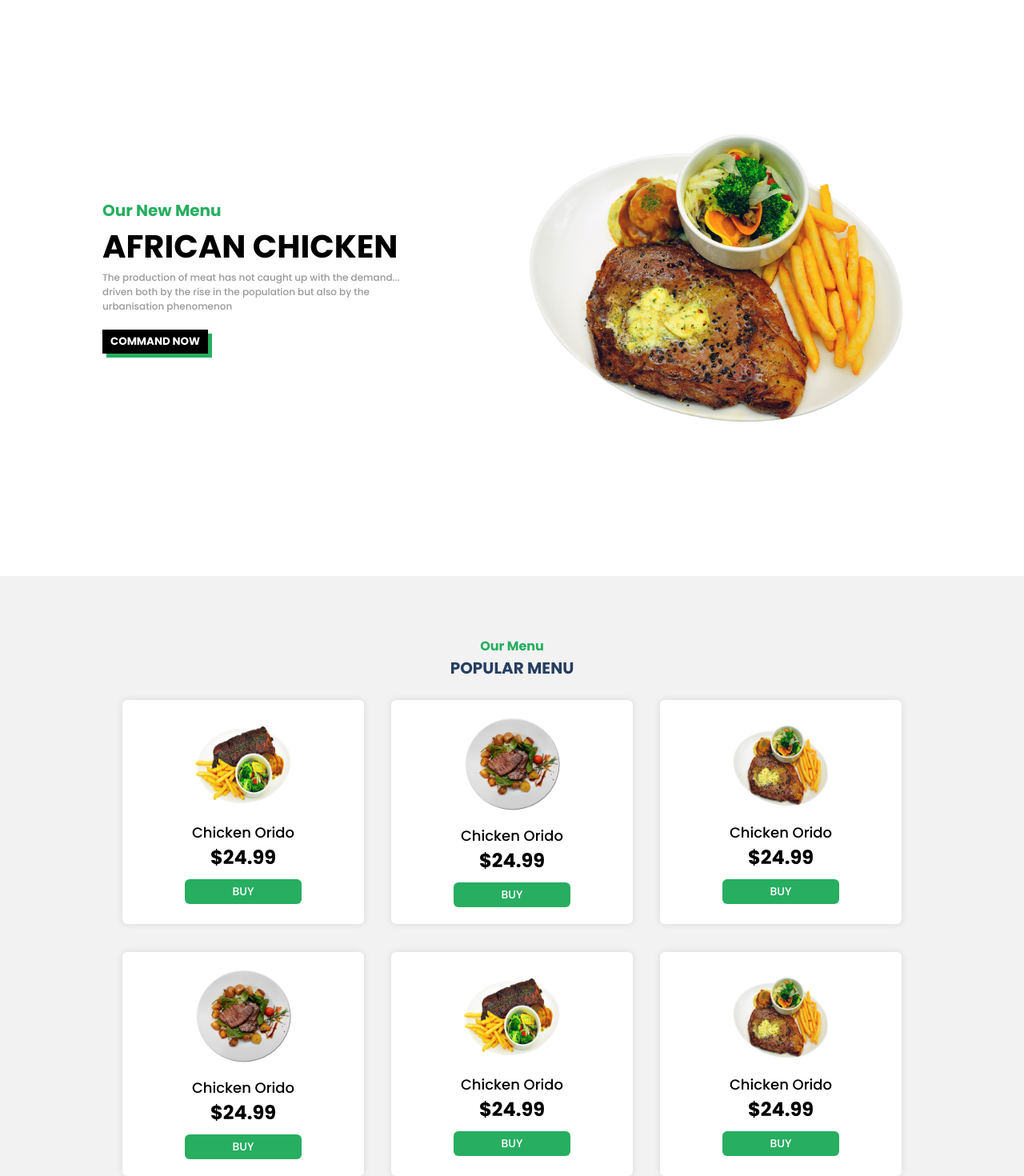
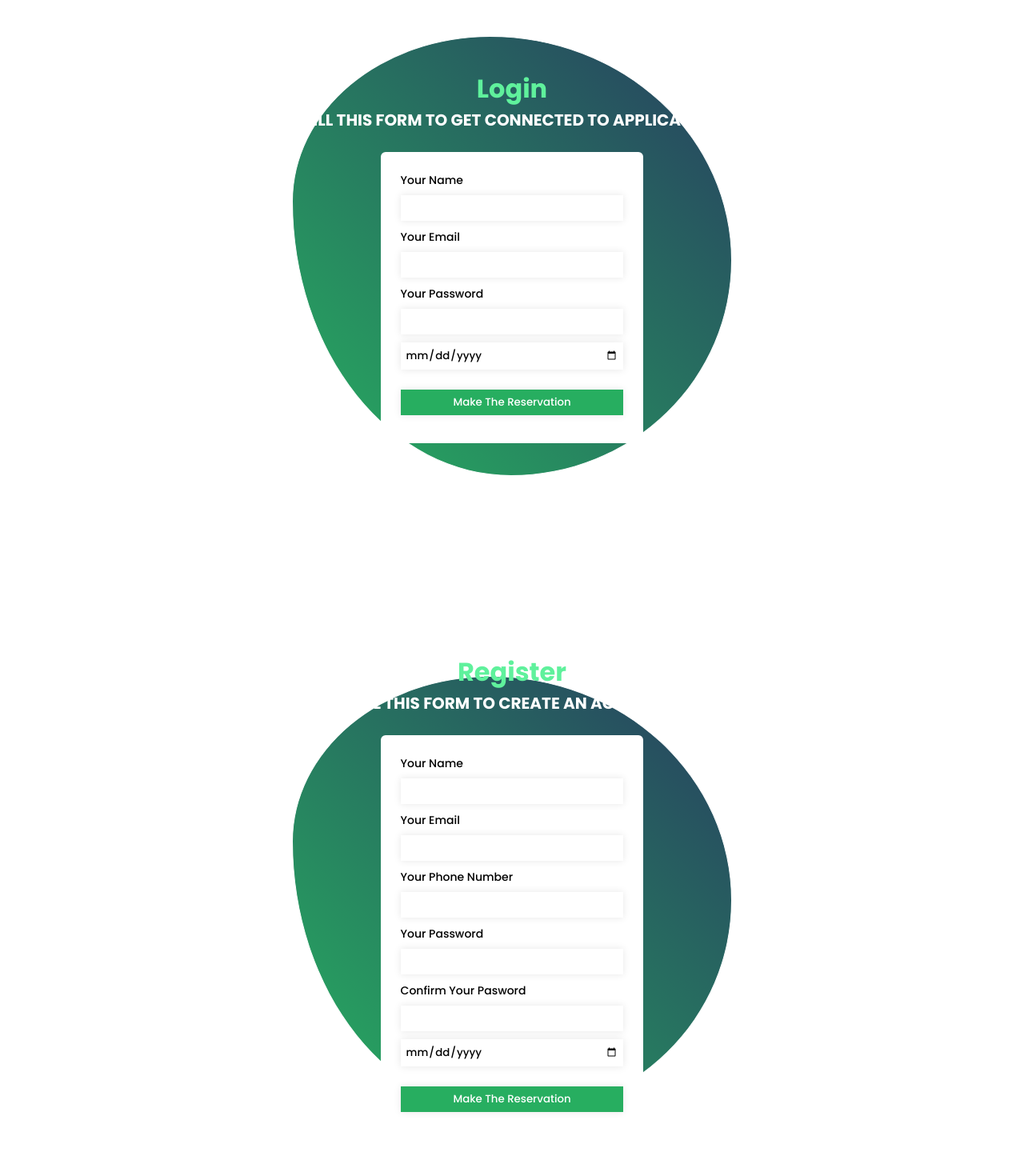
Before and after one commit to BlondelMbou/fastfood, a React (Create React App) app: page / in a window 1280 px wide. Shown: the part 80-1550 px from the top of the page at 80% size. Built offline with nearby package versions, Linux system fonts and the light colour scheme.

Commit message:
add a button on registration and login forms

```diff
--- a/src/App.css
+++ b/src/App.css
@@ -2,10 +2,12 @@
 
 :root {
   --green-primary: #27ae60;
+  --green-light: #5ff19c;
   --black-primary: #000;
   --dark-blue: #273e60;
   --gray: #999;
   --gray-shadow: #0000001a;
+  --bg-black: #0000000d;
   --white: #FFF;
   --big-title-size: 40px;
   --mid-title-size: 30px;
--- a/src/components/AppRoot.jsx
+++ b/src/components/AppRoot.jsx
@@ -3,14 +3,18 @@ import React from 'react'
 import './animations.css'
 import Header from './Header/Header'
 import Hero from './Hero/Hero'
+import Login from './Login/Login'
 import Menu from './Menu/Menu'
+import Register from './Register/Register'
 
 function AppRoot() {
     return (
         <div className="approot">
             <Header />
-            <Hero />
-            <Menu />
+            {/* <Hero />
+            <Menu /> */}
+            <Login />
+            <Register />
         </div>
     )
 }
--- /dev/null
+++ b/src/components/Login/Login.jsx
@@ -0,0 +1,30 @@
+import React from 'react'
+
+import './login.css'
+
+function Login() {
+    return (
+        <div className='login'>
+            <div className="bubble login-container">
+                {/* <section id="reservation"> */}
+                <div className="titles">
+                    <h1 class="big">Login</h1>
+                    <h2 class="title">Fill this form to get connected to application</h2>
+                </div>
+                <form action="">
+                    <label> Your Name</label>
+                    <input type="text" />
+                    <label> Your Email</label>
+                    <input type="email" />
+                    <label> Your Password</label>
+                    <input type="text" />
+                    <input type="date" />
+                    <input type="submit" value="Make The Reservation" />
+                </form>
+                {/* </section> */}
+            </div>
+        </div>
+    )
+}
+
+export default Login
--- /dev/null
+++ b/src/components/Login/login.css
@@ -0,0 +1,75 @@
+.login {
+    width: 100%;
+    height: 100vh;
+    /* background-color: var(--berge); */
+    display: flex;
+    justify-content: center;
+    align-items: center;
+}
+
+.login-container {
+    display: flex;
+    flex-flow: column nowrap;
+    justify-content: center;
+    align-items: center;
+}
+
+.bubble {
+    border: 1px solid #fff;
+    width: 40vw;
+    min-width: 550px;
+    height: 40vw;
+    min-height: 550px;
+    content: '';
+    border-radius: 54% 46% 42% 58% / 60% 58% 42% 40%;
+    background-image: linear-gradient(to right top, var(--green-primary), var(--dark-blue));
+    animation: wave 15s linear infinite;
+    margin: 100px auto;
+}
+
+.login-container .titles {
+
+    text-align: center;
+}
+
+.login form {
+    display: flex;
+    flex-direction: column;
+    width: 60%;
+    /* height: 30vh; */
+    background-color: var(--white);
+    padding: 25px;
+    border-radius: 6px;
+}
+
+.login form label {
+    margin-bottom: 8px;
+    font-size: 14px;
+}
+
+.login form input {
+    margin-bottom: 10px;
+    padding: 5px;
+    border: 1px solid transparent;
+    box-shadow: 0 0 10px var(--gray-shadow);
+    outline: 0;
+}
+
+.login form input:focus {
+    outline: 1px solid var(--green-primary);
+}
+
+.login form input[type='submit'] {
+    margin-top: 15px;
+    color: #fff;
+    background-color: var(--green-primary);
+    border: 1px solid var(--green-primary);
+}
+
+.bubble h2, .bubble h4 {
+    color: var(--white);
+}
+
+.bubble h1 {
+    color: #5ff19c;
+}
--- a/src/components/Menu/menu.css
+++ b/src/components/Menu/menu.css
@@ -5,21 +5,21 @@
     align-items: center;
     justify-content: center;
     flex-direction: column;
-    background-color: rgba(0, 0, 0, 0.05);
+    background-color: var(--bg-black);
     padding: 50px 10px;
 }
 
 .mini_title {
     margin-top: 25px;
     font-size: 16px;
-    color: #27ae60;
+    color: var(--green-primary);
     text-transform: capitalize;
 }
 
 .title {
     font-size: 20px;
     text-transform: uppercase;
-    color: #273e60;
+    color: var(--dark-blue);
     margin-bottom: 25px;
     text-align: center;
 }
@@ -34,7 +34,7 @@
 .dishes .dish {
     height: 280px;
     width: 30%;
-    background-color: #fff;
+    background-color: var(--white);
     padding: 25px;
     display: flex;
     align-items: center;
@@ -43,7 +43,7 @@
     border-radius: 6px;
     margin-bottom: 35px;
     transition: 0.5s;
-    box-shadow: 0 0 10px rgba(0, 0, 0, 0.1);
+    box-shadow: 0 0 10px var(--gray-shadow);
 }
 
 .dishes .dish img {
@@ -61,9 +61,9 @@
     margin-top: 10px;
     font-size: 14px;
     text-decoration: 0;
-    background-color: #27ae60;
+    background-color: var(--green-primary);
     padding: 5px 60px;
-    color: #fff;
+    color: var(--white);
     border-radius: 6px;
 }
 
--- /dev/null
+++ b/src/components/Register/Register.jsx
@@ -0,0 +1,34 @@
+import React from 'react'
+
+import './register.css'
+
+function Register() {
+    return (
+        <div className='register'>
+            <div className="bubble register-container">
+                {/* <section id="reservation"> */}
+                <div className="titles">
+                    <h1 class="big">Register</h1>
+                    <h2 class="title">Fill this form to create an account</h2>
+                </div>
+                <form action="">
+                    <label> Your Name</label>
+                    <input type="text" />
+                    <label> Your Email</label>
+                    <input type="email" />
+                    <label> Your Phone Number</label>
+                    <input type="text" />
+                    <label> Your Password</label>
+                    <input type="password" />
+                    <label> Confirm Your Pasword</label>
+                    <input type="password" />
+                    <input type="date" />
+                    <input type="submit" value="Make The Reservation" />
+                </form>
+                {/* </section> */}
+            </div>
+        </div>
+    )
+}
+
+export default Register
--- /dev/null
+++ b/src/components/Register/register.css
@@ -0,0 +1,73 @@
+.register {
+    width: 100%;
+    height: 100vh;
+    display: flex;
+    justify-content: center;
+    align-items: center;
+}
+
+.register-container {
+    display: flex;
+    flex-flow: column nowrap;
+    justify-content: center;
+    align-items: center;
+}
+
+.bubble {
+    border: 1px solid #fff;
+    width: 40vw;
+    min-width: 550px;
+    height: 40vw;
+    min-height: 550px;
+    content: '';
+    border-radius: 54% 46% 42% 58% / 60% 58% 42% 40%;
+    background-image: linear-gradient(to right top, var(--green-primary), var(--dark-blue));
+    animation: wave 15s linear infinite;
+    margin: 100px auto;
+}
+
+.register-container .titles {
+
+    text-align: center;
+}
+
+.register form {
+    display: flex;
+    flex-direction: column;
+    width: 60%;
+    background-color: var(--white);
+    padding: 25px;
+    border-radius: 6px;
+}
+
+.register form label {
+    margin-bottom: 8px;
+    font-size: 14px;
+}
+
+.register form input {
+    margin-bottom: 10px;
+    padding: 5px;
+    border: 1px solid transparent;
+    box-shadow: 0 0 10px var(--gray-shadow);
+    outline: 0;
+}
+
+.register form input:focus {
+    outline: 1px solid var(--green-primary);
+}
+
+.register form input[type='submit'] {
+    margin-top: 15px;
+    color: #fff;
+    background-color: var(--green-primary);
+    border: 1px solid var(--green-primary);
+}
+
+.bubble h2, .bubble h4 {
+    color: var(--white);
+}
+
+.bubble h1 {
+    color: #5ff19c;
+}
--- a/src/components/animations.css
+++ b/src/components/animations.css
@@ -7,3 +7,18 @@
         opacity: 1;
     }
 }
+
+@keyframes wave {
+    20% {
+        border-radius: 45% 55% 62% 38% / 53% 51% 49% 47% ;
+    }
+    40% {
+        border-radius: 45% 55% 49% 51% / 36% 51% 49% 64% ;
+    }
+    60% {
+        border-radius: 60% 40% 57% 43% / 47% 62% 38% 53% ;
+    }
+    80% {
+        border-radius: 60% 40% 32% 60% / 38% 36% 63% 62% ;
+    }
+}
```
